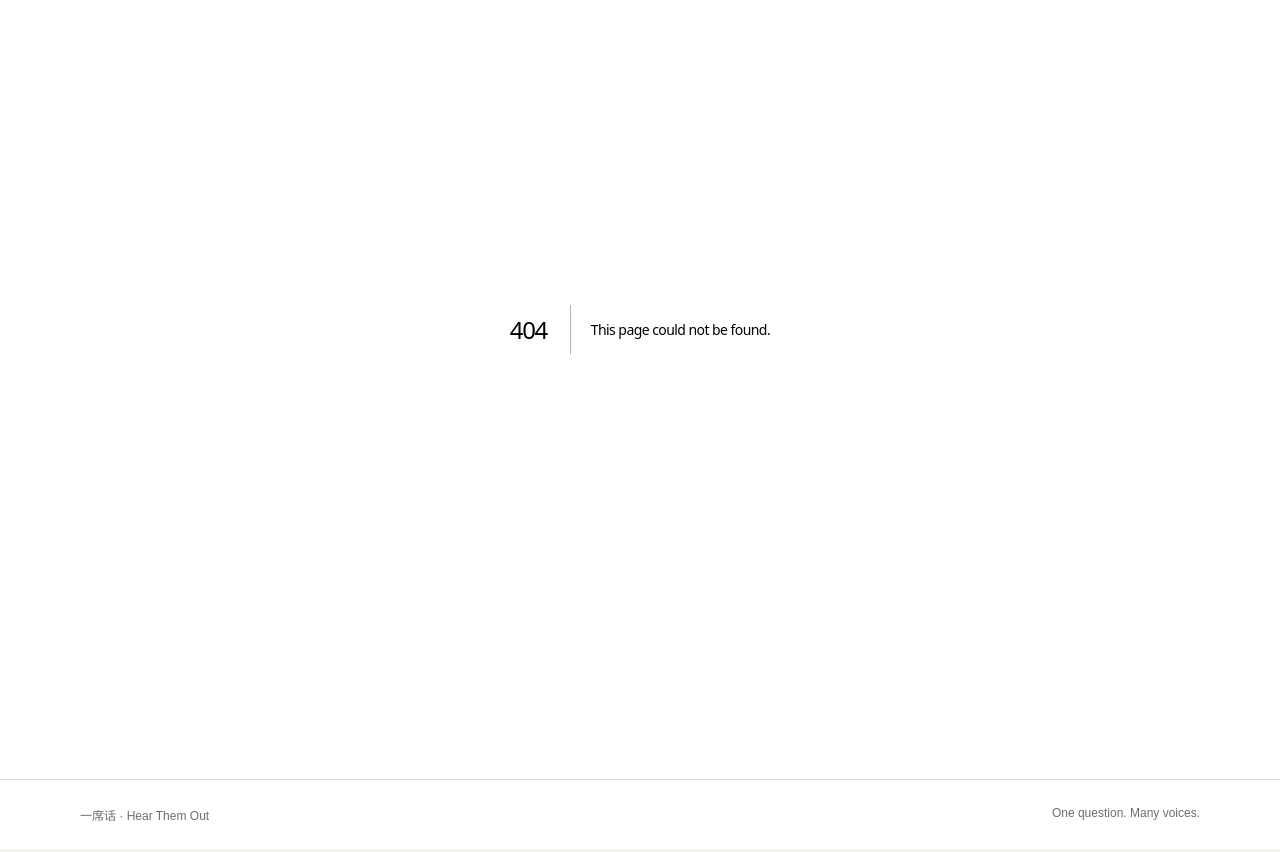
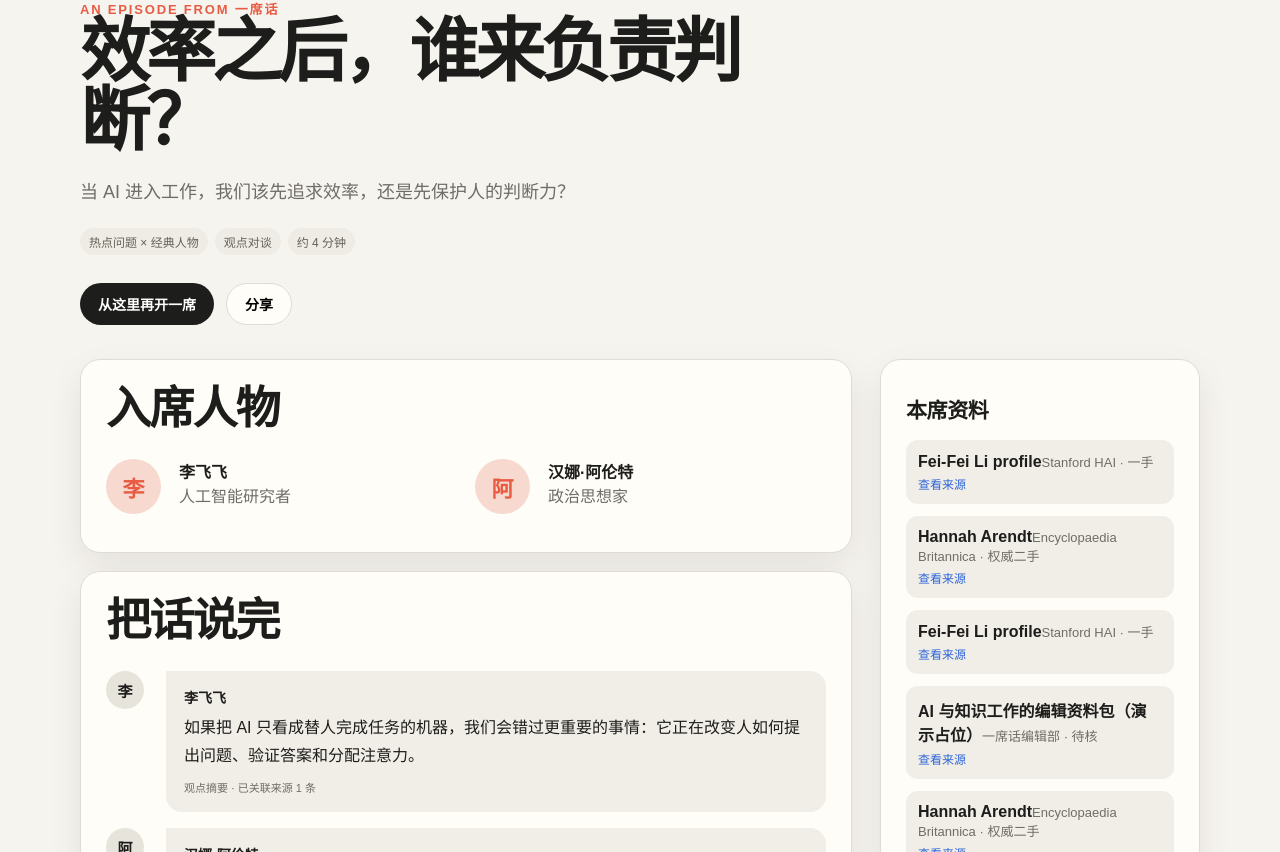
Before and after one commit to ZhmAAA/yixi-studio, a Next.js app: page /episodes/ai-work-judgment in a window 1280 px wide. Before the commit this address had no page. Shown: the part 148-1000 px from the top of the page. Built offline with nearby package versions, Linux system fonts and the light colour scheme.

Commit message:
feat: add episode result route

```diff
--- /dev/null
+++ b/app/episodes/[id]/page.tsx
@@ -0,0 +1,52 @@
+import Link from "next/link";
+import { notFound } from "next/navigation";
+import { getEpisode, getPeopleByIds, getSourcesByIds } from "@/lib/content";
+
+export default async function EpisodePage({ params }: { params: Promise<{ id: string }> }) {
+  const { id } = await params;
+  const episode = getEpisode(id);
+  if (!episode) notFound();
+  const episodePeople = getPeopleByIds(episode.personIds);
+  const episodeSources = getSourcesByIds(episode.turns.flatMap((turn) => turn.citationIds));
+
+  return (
+    <div className="container">
+      <section className="page-intro">
+        <span className="kicker">An episode from 一席话</span>
+        <h1>{episode.title}</h1>
+        <p>{episode.question}</p>
+        <div className="tag-row">
+          <span className="tag">{episode.combinationType}</span>
+          <span className="tag">{episode.format}</span>
+          <span className="tag">{episode.duration}</span>
+        </div>
+        <div className="hero-actions">
+          <Link href="/create" className="button button-dark">从这里再开一席</Link>
+          <button className="button button-light" type="button">分享</button>
+        </div>
+      </section>
+      <div className="detail-layout">
+        <div className="detail-main">
+          <section className="card">
+            <h2>入席人物</h2>
+            <div className="grid">{episodePeople.map((person) => <div className="person-card" key={person.id}><div className="avatar">{person.shortName}</div><div><strong>{person.displayName}</strong><p>{person.role}</p></div></div>)}</div>
+          </section>
+          <section className="card">
+            <h2>把话说完</h2>
+            <div className="dialogue">{episode.turns.map((turn) => {
+              const person = episodePeople.find((candidate) => candidate.id === turn.speakerId);
+              return <div className="turn" key={turn.sequence}><div className="turn-avatar">{person?.shortName}</div><div className="turn-body"><strong>{person?.displayName}</strong><p>{turn.text}</p><span className="provenance">{turn.provenance} · 已关联来源 {turn.citationIds.length} 条</span></div></div>;
+            })}</div>
+          </section>
+          <div className="notice">{episode.disclosure}</div>
+        </div>
+        <aside className="detail-aside">
+          <section className="card">
+            <h3>本席资料</h3>
+            <ul className="source-list">{episodeSources.map((source) => <li key={source.id}><strong>{source.title}</strong><span className="muted">{source.publisher} · {source.evidenceLevel}</span><a href={source.url} target="_blank" rel="noreferrer">查看来源</a></li>)}</ul>
+          </section>
+        </aside>
+      </div>
+    </div>
+  );
+}
```
